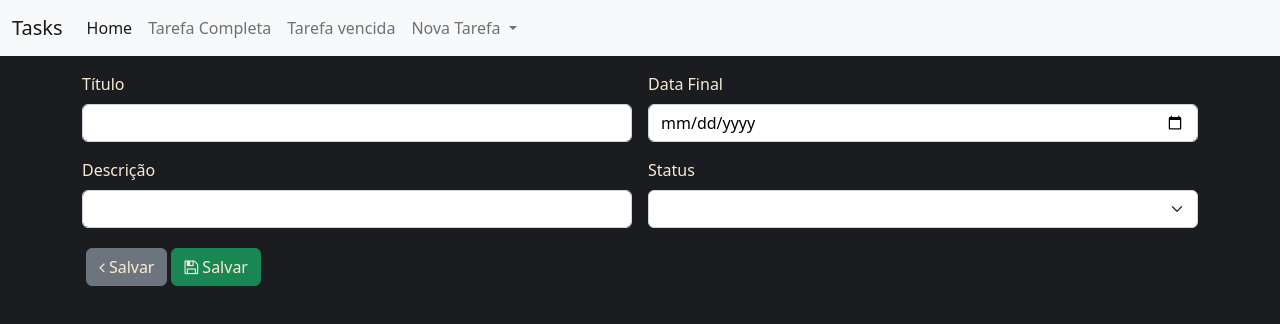
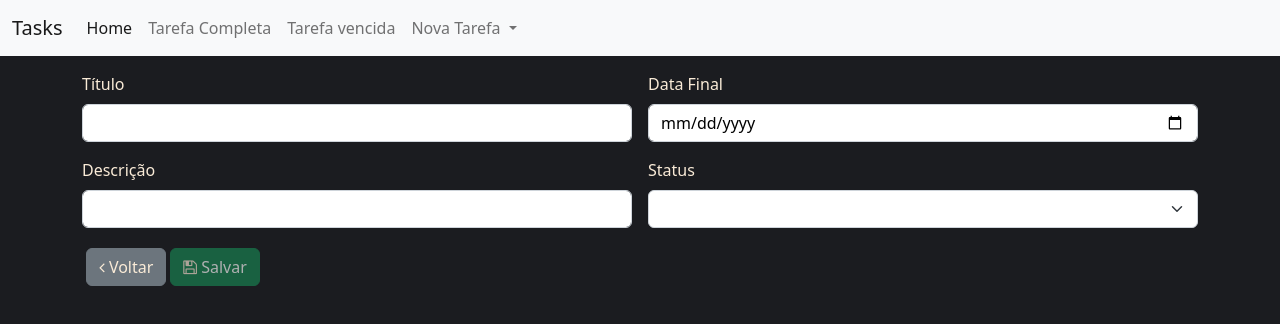
Before and after one commit to francelinom/todo-list-angular, an Angular app: page /taskForm in a window 1280 px wide. Shown: the top 324 px of the page. Built offline with nearby package versions, Linux system fonts and the light colour scheme.

Commit message:
fix correção no form para validações e campos status

```diff
--- a/src/app/components/task/task-form/task-form.component.html
+++ b/src/app/components/task/task-form/task-form.component.html
@@ -6,7 +6,7 @@
   <form class="row g-3" [formGroup]="formulario" (ngSubmit)="salvarTask()">
     <div class="col-md-6 form-group">
       <label for="titulo" class="form-label">Título</label>
-      <input type="text" class="form-control" id="titulo" formControlName="title" />
+      <input type="text" class="form-control" [ngClass]="aplicaCssErro('title')" id="titulo" formControlName="title" />
       <app-mensagem-erro
       [mensagemErro]="'Campo precisar ser preenchido'"
       [mostrarErro]="verificaValidTouched('title')">
@@ -15,11 +15,11 @@
     </div>
     <div class="col-md-6">
       <label for="dataFinal" class="form-label">Data Final</label>
-      <input type="date" class="form-control" id="dataFinal" formControlName="deadLine" />
+      <input type="date" class="form-control" [ngClass]="aplicaCssErro('deadLine')" id="dataFinal" formControlName="deadLine" />
     </div>
     <div class="col-6">
       <label for="descricao" class="form-label">Descrição</label>
-      <input type="text" class="form-control" id="descricao" formControlName="description" />
+      <input type="text" class="form-control" [ngClass]="aplicaCssErro('description')" id="descricao" formControlName="description" />
       <app-mensagem-erro
       [mensagemErro]="'Campo precisar ser preenchido'"
       [mostrarErro]="verificaValidTouched('description')">
@@ -29,7 +29,7 @@
 
     <div class="col-6">
       <label for="status" class="form-label">Status</label>
-      <select class="form-select" aria-label="Default select example" formControlName="status">
+      <select class="form-select" aria-label="Default select example" [ngClass]="aplicaCssErro('status')" formControlName="status">
         <option selected>Selecione uma opção</option>
         <option [value]="'NAOINICIADA'">NAO INICIADA</option>
         <option [value]="'ANDAMENTO'">EM ANDAMENTO</option>
@@ -44,9 +44,9 @@
 
     <div class="col-12">
       <button type="button" class="btn btn-secondary m-1" [routerLink]="['/']">
-        <i class="fa fa-angle-left"></i> Salvar
+        <i class="fa fa-angle-left"></i> Voltar
       </button>
-      <button type="submit" class="btn btn-success">
+      <button type="submit" class="btn btn-success" [disabled]="formulario.invalid">
         <i class="fa fa-save"></i> Salvar
       </button>
     </div>
--- a/src/app/components/task/task-form/task-form.component.ts
+++ b/src/app/components/task/task-form/task-form.component.ts
@@ -45,7 +45,7 @@ export class TaskFormComponent implements OnInit {
 
   aplicaCssErro(campo: any) {
     return {
-      'invalid-feedback': this.verificaValidTouched(campo),
+      'is-invalid': this.verificaValidTouched(campo),
     };
   }
 }
```
